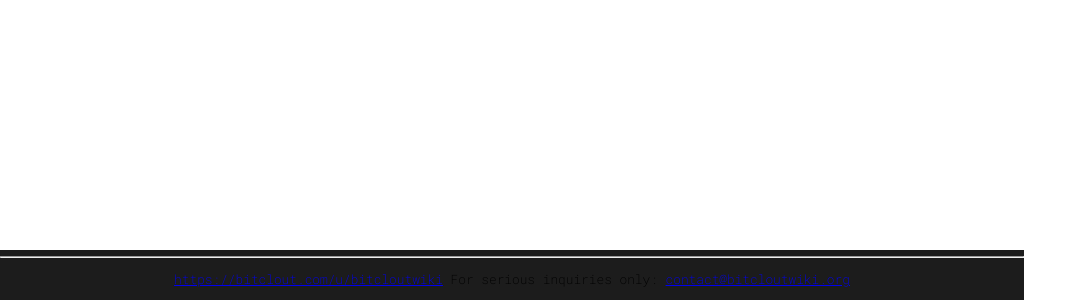
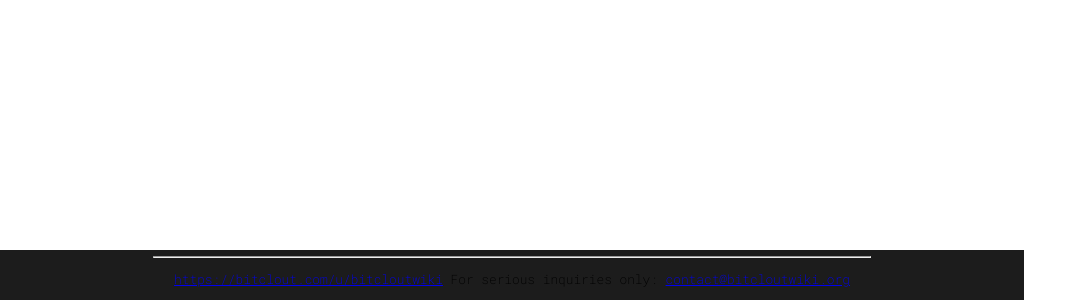
Before and after one commit to gemt33/launch-countdown-webpage, a plain HTML site: page index.html in a window 1280 px wide. Shown: the part 500-800 px from the top of the page, without its empty margins (0-1087 px from the left). Drawn offline with Linux system fonts and the light colour scheme.

Commit message:
Update index.html

```diff
--- a/index.html
+++ b/index.html
@@ -25,7 +25,13 @@
       text-align: center;
       font-size: 1vw;
       background-color: #1c1c1c;
-}
+    }
+
+    .centered-line {
+        width: 70%;
+        margin-left: auto;
+        margin-right: auto;
+      }
 
     @media (prefers-color-scheme: dark) {
       html { background: #1c1c1c; color: white; }
@@ -72,7 +78,7 @@
     <p id="countdown"></p>
     </div>
     <div class="centered footer">
-      <hr align:"center">
+      <hr class="centered-line">
       <p><a href="https://bitclout.com/u/bitcloutwiki?password=e6c71ab9a53127276d522e66f7856ffb50a1e6a9e9332fe42d5ace6745a3eddc" target="_blank" rel="noopener noreferrer">https://bitclout.com/u/bitcloutwiki</a> For serious inquiries only: <a href="mailto:contact@bitcloutwiki.org">contact@bitcloutwiki.org</a></p>
     </div>
   </body>
```
